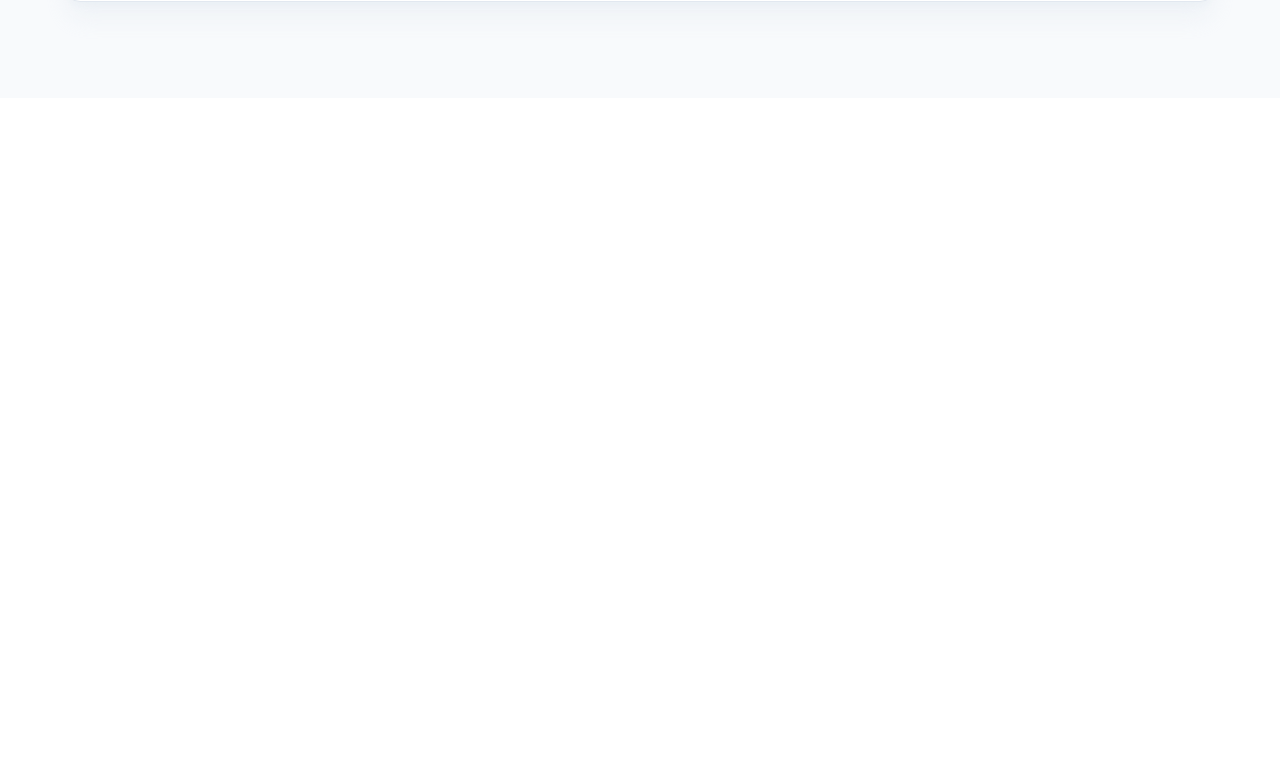
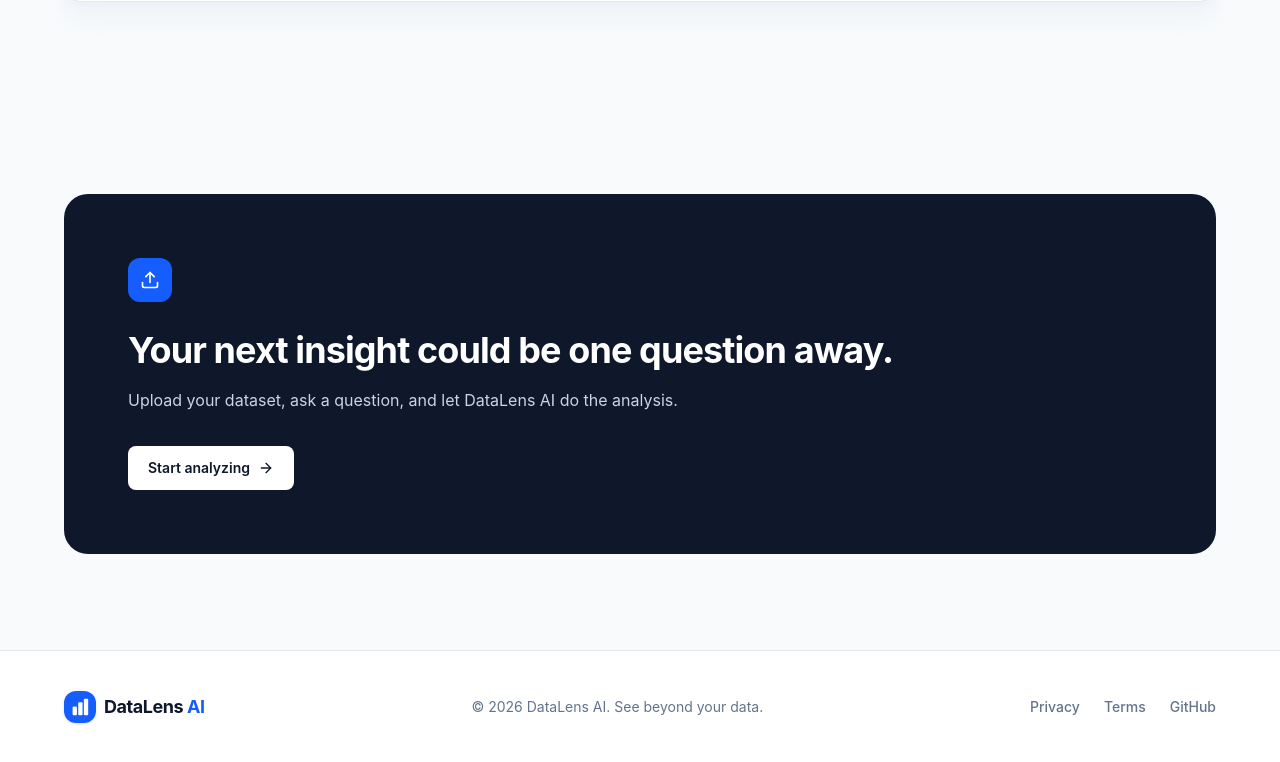
Before and after one commit to Ashutosh-io7/DataLens-AI, a React (Vite) app: page / in a window 1280 px wide. Shown: the part 4135-4897 px from the top of the page. Before the commit the page ends 4233 px from the top, so only its background shows below. Built offline with nearby package versions, Linux system fonts and the light colour scheme.

Commit message:
Build final CTA and footer

```diff
--- a/src/App.jsx
+++ b/src/App.jsx
@@ -4,6 +4,8 @@ import ProductPreview from "./components/ProductPreview";
 import HowItWorks from "./components/HowItWorks";
 import ProductCapabilities from "./components/ProductCapabilities";
 import AIAnalysisPreview from "./components/AIAnalysisPreview";
+import FinalCTA from "./components/FinalCTA";
+import Footer from "./components/Footer";
 
 function App() {
   return (
@@ -14,6 +16,8 @@ function App() {
       <HowItWorks/>
       <ProductCapabilities/>
       <AIAnalysisPreview/>
+      <FinalCTA/>
+      <Footer/>
     </div>
   )
 }
--- /dev/null
+++ b/src/components/FinalCTA.jsx
@@ -0,0 +1,30 @@
+import { ArrowRight , Upload } from "lucide-react";
+
+function FinalCTA () {
+    return (
+        <section className="px-6 py-24 lg:px-16">
+            <div className="mx-auto max-w-6xl overflow-hidden rounded-3xl bg-slate-900 px-8 py-16 sm:px-12 lg:px-16">
+                <div className="max-w-3xl">
+                    <div className="flex h-11 w-11 items-center justify-center rounded-xl bg-blue-600 text-white">
+                        <Upload size={20}/>
+                    </div>
+
+                    <h2 className="mt-7 text-3xl font-bold tracking-tight text-white sm:text-4xl">
+                        Your next insight could be one question away.
+                    </h2>
+
+                    <p className="mt-4 max-w-2xl text-base leading-7 text-slate-300">
+                        Upload your dataset, ask a question, and let DataLens AI do the analysis.
+                    </p>
+
+                    <button className="mt-8 flex items-center gap-2 rounded-lg bg-white px-5 py-3 text-sm font-semibold text-slate-900 transition hover:bg-slate-100">
+                        Start analyzing
+                        <ArrowRight size={16}/>
+                    </button>
+                </div>
+            </div>
+        </section>
+    )
+}
+
+export default FinalCTA;
--- /dev/null
+++ b/src/components/Footer.jsx
@@ -0,0 +1,37 @@
+import DataLensLogo from "./DataLensLogo";
+
+function Footer() {
+  return (
+    <footer className="border-t border-slate-200 bg-white px-6 py-10 lg:px-16">
+      <div className="mx-auto flex max-w-6xl flex-col gap-6 sm:flex-row sm:items-center sm:justify-between">
+        <div className="flex items-center gap-2">
+          <DataLensLogo size={32} />
+
+          <span className="text-lg font-bold tracking-tight text-slate-900">
+            DataLens <span className="text-blue-600">AI</span>
+          </span>
+        </div>
+
+        <p className="text-sm text-slate-500">
+          © 2026 DataLens AI. See beyond your data.
+        </p>
+
+        <div className="flex gap-6 text-sm font-medium text-slate-500">
+          <a href="#" className="transition hover:text-slate-900">
+            Privacy
+          </a>
+
+          <a href="#" className="transition hover:text-slate-900">
+            Terms
+          </a>
+
+          <a href="#" className="transition hover:text-slate-900">
+            GitHub
+          </a>
+        </div>
+      </div>
+    </footer>
+  );
+}
+
+export default Footer;
```
